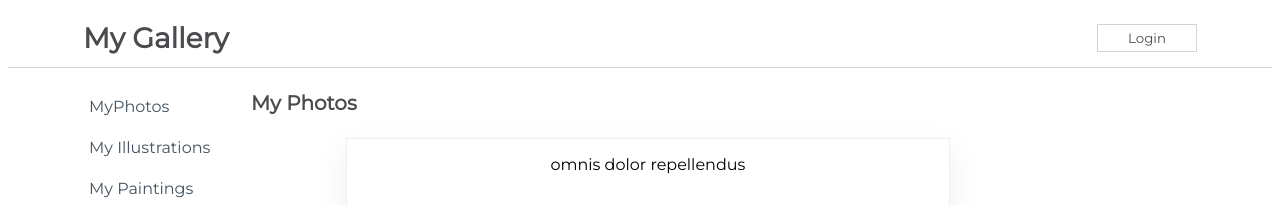
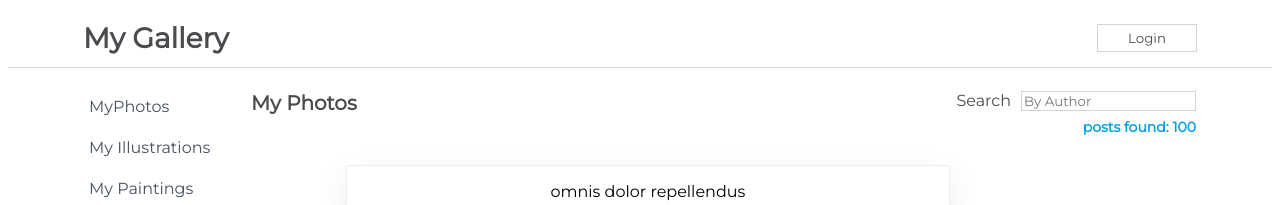
Before and after one commit to gayatrig19/react-challenges, a React (Create React App) app in the folder my-app/: page / in a window 1280 px wide. Shown: the top 205 px of the page. Built offline with nearby package versions, Linux system fonts and the light colour scheme.

Commit message:
Challenge 7 completed, Search Feature Challenge

```diff
--- a/my-app/package.json
+++ b/my-app/package.json
@@ -3,6 +3,7 @@
   "version": "0.1.0",
   "private": true,
   "dependencies": {
+    "16": "^0.0.2",
     "@testing-library/jest-dom": "^5.14.1",
     "@testing-library/react": "^11.2.7",
     "@testing-library/user-event": "^12.8.3",
--- a/my-app/src/components/Content.js
+++ b/my-app/src/components/Content.js
@@ -10,6 +10,7 @@
         super(props)
         this.state = {
             isLoaded: false,
+            posts: [],
         }
     }
 
@@ -17,8 +18,20 @@
         setTimeout(() => {
             this.setState ({
                 isLoaded: true,
+                posts: savedPosts,
             })
         }, 2000)
+    }
+
+    handleChange = (event) => {
+        const name = event.target.value.toLowerCase();
+        console.log(name)
+        const filteredPosts = savedPosts.filter((post) => {
+            return post.name.toLowerCase().includes(name)
+        })
+        this.setState({
+            posts: filteredPosts,
+        })
     }
 
     render() {
@@ -27,6 +40,16 @@
 
                 <div className={css.TitleBar}>
                     <h1>My Photos</h1>
+                    <form>
+                        <label htmlFor="searchInput">Search</label>
+                        <input
+                            type="search"
+                            id="searchInput"
+                            placeholder="By Author"
+                            onChange={(event) => this.handleChange(event)}
+                        />
+                        <h4>posts found: {this.state.posts.length}</h4>
+                    </form>
                 </div>
                 {/* <Loader />    */}
 
@@ -43,9 +66,15 @@
                     })} */}
                     {/* <PostItem savedPosts={savedPosts} /> */}
 
+                    {/* {
+                        this.state.isLoaded ?
+                        <PostItem savedPosts={savedPosts} />
+                        : <Loader />
+                    } */}
+
                     {
                         this.state.isLoaded ?
-                        <PostItem savedPosts={savedPosts} />
+                        <PostItem savedPosts={this.state.posts} />
                         : <Loader />
                     }
                 </div>
```
Also changed, not shown: 1 other file (tests, documents, lock files or other folders).
